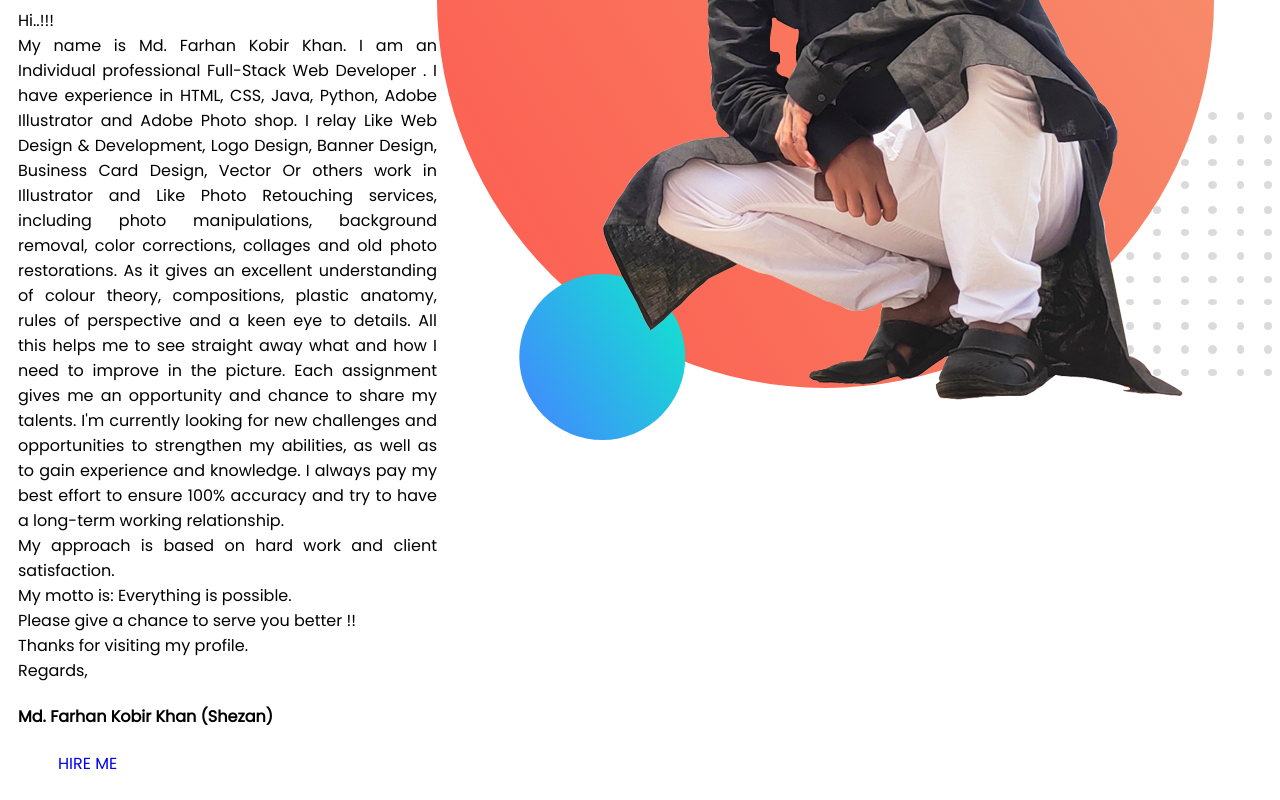
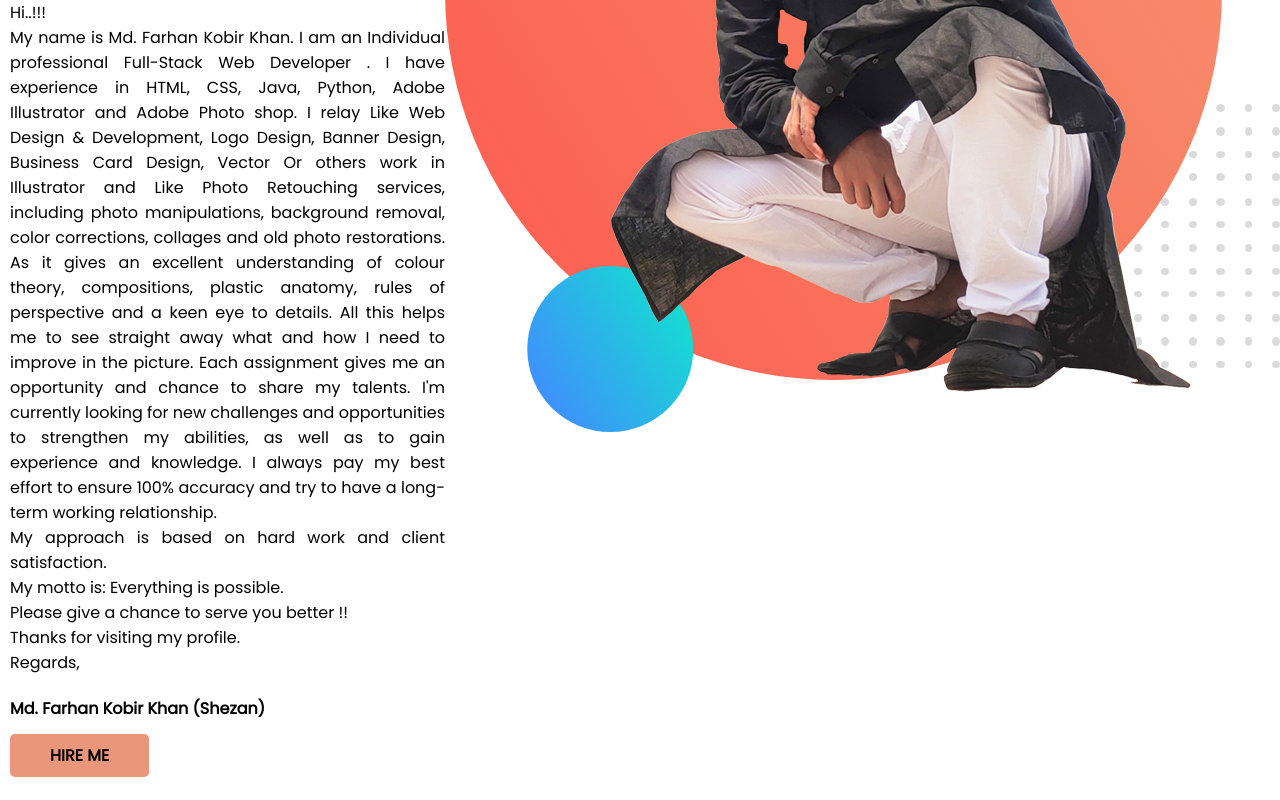
Before and after one commit to shezank/My-Website, a plain HTML site: page index.html in a window 1280 px wide. Shown: the part 397-1197 px from the top of the page. Drawn offline with Linux system fonts and the light colour scheme.

Commit message:
header design complete

```diff
--- a/index.html
+++ b/index.html
@@ -11,7 +11,7 @@
     <link href="https://fonts.googleapis.com/css2?family=Poppins&display=swap" rel="stylesheet">
 </head>
 <body>
-    <section>
+    <section class="top-bannar">
         <div class="half">
             <h1> Welcom To</h1>
         <h1><span class="name-color">Shezan Khan</span> Profile</h1>
--- a/style.css
+++ b/style.css
@@ -1,5 +1,6 @@
 body{
     font-family: 'Poppins', sans-serif;
+    margin: 0;
 }
 h1{
     font-size: 50px;
@@ -16,17 +17,23 @@ section{
 }
 .helf{
     width: 50%;
+    margin-left: 50px;
 }
-.helf div{
-margin: 20px;
-}
+
 .helf img{
     width: 50%;
-    margin-left: 20px;
+
 }
 .hireme{
     text-decoration: none;
     background-image: linear-gradient(orange rgb(255, 115, 0));
     padding: 10px 40px;
     border-radius: 5px;
+    color: black;
+    font-weight: 700;
+    background-color: darksalmon;
 }
+.top-bannar{
+    background-image: url(images/top-banner.png);
+    background-repeat: no-repeat;
+}
```
